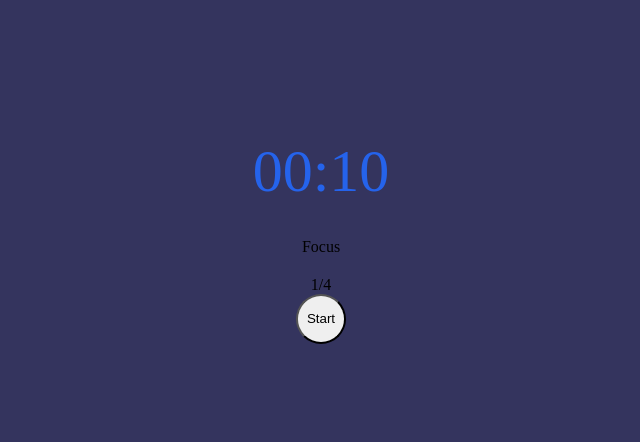
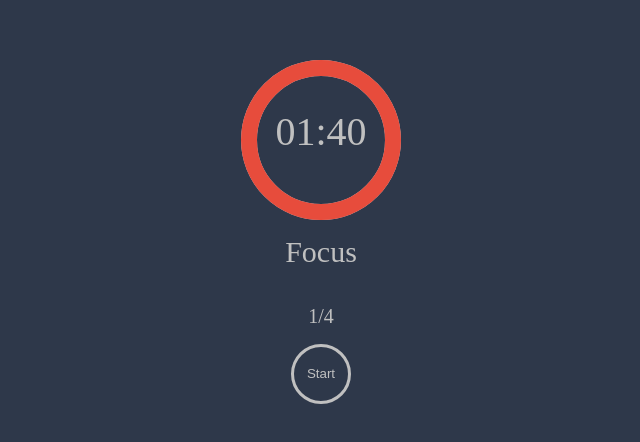
Before and after one commit to NikitaSmirnovUK/Focus-Timer, a plain HTML site: page index.html in a window 1280 px wide. Shown: the part 184-626 px from the top of the page, without its empty margins (319-959 px from the left). Drawn offline with Linux system fonts and the light colour scheme.

Commit message:
add circle

```diff
--- /dev/null
+++ b/circle.scss
@@ -0,0 +1,147 @@
+@import url(https://fonts.googleapis.com/css?family=Lato:700);
+
+// -- vars
+$bg-color: #34495e;
+$default-size: 1em;
+$label-font-size: $default-size / 4;
+$label-font-size-redo: $default-size * 4;
+
+// -- mixins
+@mixin size($width, $height) {
+  height: $height;
+  width: $width;
+}
+
+@mixin draw-progress($progress, $color) {
+  .pie {
+    .half-circle {
+      border-color: $color;
+    }
+
+    .left-side {
+      transform: rotate($progress * 3.6deg);
+    }
+
+    @if $progress <= 50 {
+      .right-side {
+        display: none;
+      }
+    } @else {
+      clip: rect(auto, auto, auto, auto);
+
+      .right-side {
+        transform: rotate(180deg);
+      }
+    }
+  }
+}
+
+@mixin draw-progress--solid($progress, $color, $bg-color) {
+  background: linear-gradient(to right, $color 50%, $bg-color 50%);
+
+  &:before {
+    @if $progress <= 50 {
+      background: $bg-color;
+      transform: rotate((100 - (50 - $progress)) / 100 * 360deg * -1);
+    } @else {
+      background: $color;
+      transform: rotate((100 - $progress) / 100 * 360deg);
+    }
+  }
+}
+
+// -- selectors
+*,
+*:before,
+*:after {
+  box-sizing: border-box;
+}
+
+
+.set-size {
+  font-size: 10em;
+}
+
+.charts-container {
+  &:after {
+    clear: both;
+    content: '';
+    display: table;
+  }
+}
+
+.pie-wrapper {
+  @include size($default-size, $default-size);
+  float: left;
+  margin: 15px;
+  position: relative;
+
+  &:nth-child(3n + 1) {
+    clear: both;
+  }
+
+  .pie {
+    @include size(100%, 100%);
+    clip: rect(0, $default-size, $default-size, $default-size / 2);
+    left: 0;
+    position: absolute;
+    top: 0;
+
+    .half-circle {
+      @include size(100%, 100%);
+      border: ($default-size / 10) solid #3498db;
+      border-radius: 50%;
+      clip: rect(0, $default-size / 2, $default-size, 0);
+      left: 0;
+      position: absolute;
+      top: 0;
+    }
+  }
+
+  .label {
+    background: $bg-color;
+    border-radius: 50%;
+    bottom: $label-font-size-redo / 10;
+    color: #ecf0f1;
+    cursor: default;
+    display: block;
+    font-size: $label-font-size;
+    left: $label-font-size-redo / 10;
+    line-height: $label-font-size-redo * .70;
+    position: absolute;
+    right: $label-font-size-redo / 10;
+    text-align: center;
+    top: $label-font-size-redo / 10;
+
+    .smaller {
+      color: #bdc3c7;
+      font-size: .45em;
+      padding-bottom: 20px;
+      vertical-align: super;
+    }
+  }
+
+  .shadow {
+    @include size(100%, 100%);
+    border: $default-size / 10 solid #bdc3c7;
+    border-radius: 50%;
+  }
+
+  &.style-2 {
+    .label {
+      background: none;
+      color: #7f8c8d;
+
+      .smaller {
+        color: #bdc3c7;
+      }
+    }
+  }
+
+  @for $i from 0 through 100 {
+    &.progress-#{$i}  {
+      @include draw-progress($i, #e74c3c);
+    }
+  }
+
+}
--- a/index.html
+++ b/index.html
@@ -2,6 +2,7 @@
 <html lang="en">
 <head>
     <link rel="stylesheet" href="style.css">
+    <link rel="stylesheet" href="circle.css">
     <meta charset="UTF-8">
     <meta name="viewport" content="width=device-width, initial-scale=1.0">
     <title>Document</title>
@@ -11,7 +12,16 @@
 
   <div class="wrapper">
 
-    <div class="timer" id="display"></div>
+    <div class="set-size charts-container">
+      <div class="pie-wrapper progress-100 style-2" id="progress">
+        <span class="label" id="display"></span>
+        <div class="pie">
+          <div class="left-side half-circle"></div>
+          <div class="right-side half-circle"></div>
+        </div>
+        <div class="shadow"></div>
+      </div>
+    </div>
     <div class="text-timer" id="StateTimer"></div>
     <div class="step" id="stepCount"></div>
     <div class="buttons">
--- a/index.js
+++ b/index.js
@@ -6,7 +6,7 @@ const Count = document.getElementById('stepCount');
 
 
 
-const minutesForFocus = 10 / 60; //Минуты от которых идет отсчет таймера
+const minutesForFocus = 100 / 60; //Минуты от которых идет отсчет таймера
 const minuteForShortBreak = 5 / 60;
 const minutesForLongBreak = 10 / 60;
 
@@ -83,19 +83,18 @@ function displayTime() {
    let min = Math.floor(time / 60); // Вычесляю сколько осталось минут
    let sec = time % 60;// Вычесляю сколько осталось секунд
 
-   display.style.color = time === 0  ? 'silver' : ( step % 2 ?  'rgb(37 99 235)' :  'green')
-
-
-
+   display.style.color = time === 0  ? 'gray' : ( step % 2 ?  'silver' :  'green')
 
    display.innerHTML =  ((min < 10) ?  "0" + min : min) + ':' + ((sec < 10) ? "0" + sec : sec);
-
 
    TextTimer.innerHTML = step % 2 ?  'Focus' : ( step === 4 ? 'Long' : 'Short' ) + ' Break';
 
    Count.innerHTML = Math.ceil(step / 2) + "/4"
 
-
+   const progress = document.getElementById('progress');
+   const classToDelete = Array.from(progress.classList).find( c => c.startsWith('progress-') );
+   progress.classList.remove(classToDelete);
+   progress.classList.add('progress-' + Math.floor( time * 100 / (minutesForFocus * 60) ) )
 }
 
 function ChangeToStart (){
--- a/style.css
+++ b/style.css
@@ -1,8 +1,6 @@
-@import url(https://fonts.googleapis.com/css?family=Lato:700);
-
 
 body {
-   background: #34345E;
+   background: #2e384a;
 }
 
 
@@ -16,20 +14,23 @@ body {
 
 button {
    cursor: pointer;
+   background: transparent;
+   border: 3px solid silver;
+   color: silver;
    border-radius: 50%;
-   width: 50px;
-   height: 50px;
+   width: 60px;
+   height: 60px;
+}
 
-
+button:hover {
+    background: #c0c0c036;
 }
 
 .timer {
     font-size: 60px;
     margin: 1rem;
     padding: 1rem;
-    color: rgb(37 99 235);
-
-
+    color: silver;
 }
 
 .hidden {
@@ -39,3 +40,15 @@ button {
 .text-timer {
     margin-bottom: 20px;
 }
+
+
+.text-timer {
+    font-size: 30px;
+    color:silver;
+}
+
+.step {
+    font-size: 20px;
+    color: silver;
+    margin: 1rem
+}
```
Also changed, not shown: circle.css (added).
